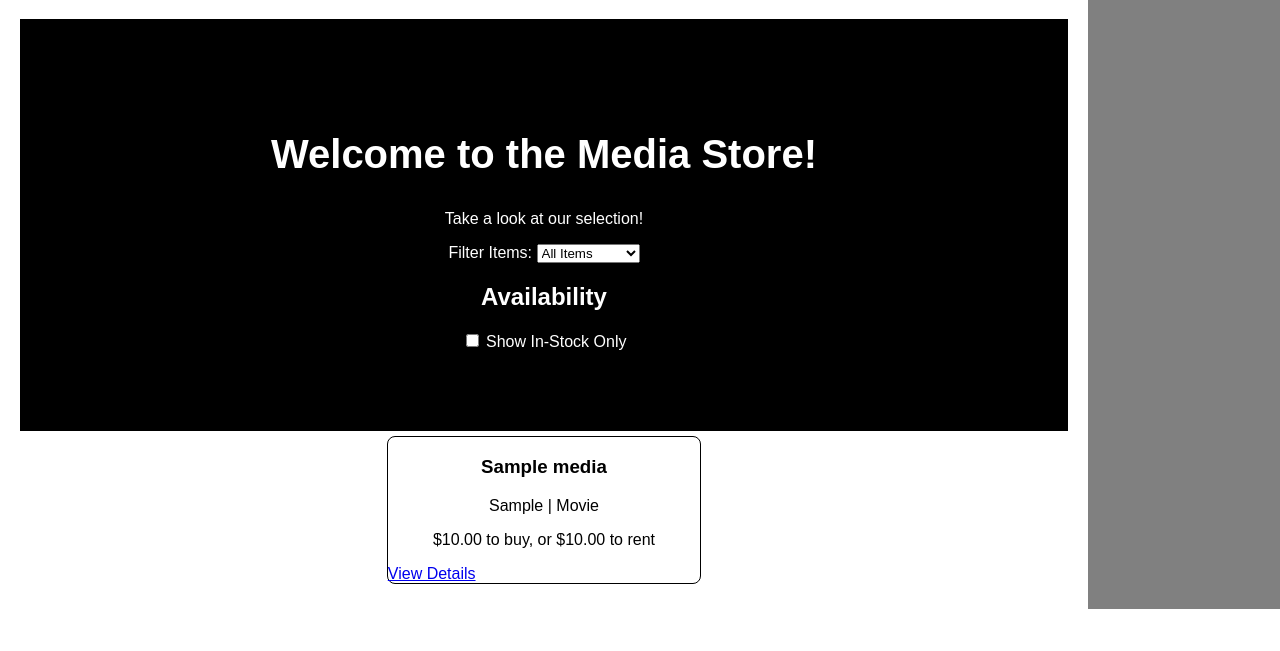
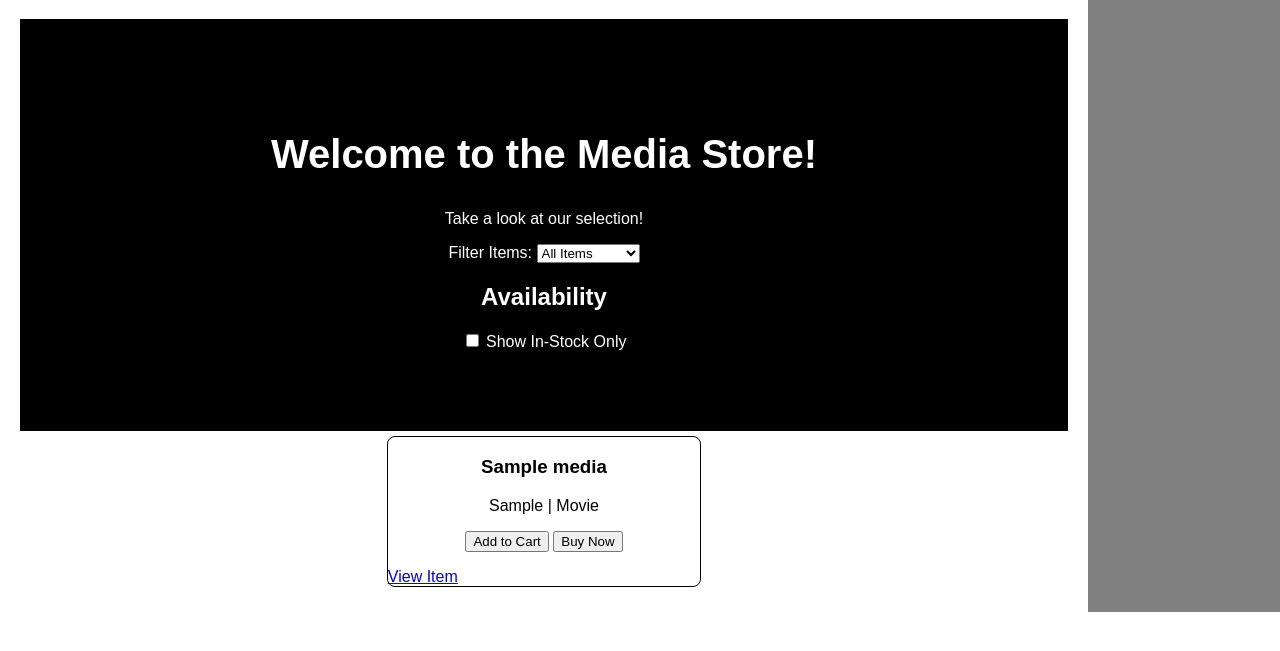
Before and after one commit to its-bzak/media-store, a Django app: page /media/ in a window 1280 px wide. Shown: the part 19-670 px from the top of the page. Run offline with Django 5.2, Linux system fonts and the light colour scheme; tables that the repository leaves empty hold one stand-in row (values such as "Sample post").

Commit message:
Created item_page.css, and routed 'view details' button to bring user to item_info.html

```diff
--- a/backend/static/css/style.css
+++ b/backend/static/css/style.css
@@ -32,7 +32,7 @@ body {
     flex-direction: row-reverse;
 }
 
-.user-info {
+.shopping-cart {
     -ms-flex: 15%;
     flex: 15%;
     background-color: grey;
--- a/backend/store/templates/media/media_list.html
+++ b/backend/store/templates/media/media_list.html
@@ -5,7 +5,7 @@
 
 {% block content %}
 <main class="shop-container">
-    <aside class="user-info">
+    <aside class="shopping-cart">
 
     </aside>
 
@@ -35,15 +35,14 @@
                     <h3 class="product-title">{{ item.title }}</h3>
                     <p class="product-genre">{{ item.genre }} | {{ item.get_media_type_display }}</p>
                     <p class="product-price">
-                        <span class="buy-price">${{ item.buyprice }} to buy, or </span>
-                        {% if item.rentalprice > 0 %}
-                        <span class="rental-price">${{ item.rentalprice }} to rent</span>
+                        <button class="cart-button">Add to Cart</button>
+                        {% if item.stock_quantity == 0 %}
+                            <button class="buy-button" disabled>Buy Now</button>
+                        {% elif item.stock_quantity > 0 %}
+                        <button class="buy-button">Buy Now</button>
                         {% endif %}
                     </p>
-                    {% if item.stock_quantity == 0 %}
-                        <span class="stock-label out-of-stock">Out of Stock</span>
-                    {% endif %}
-                    <a href="{% url 'media_page' slug=item.slug %}" class="btn-view">View Details</a>
+                    <a href="{% url 'item_info' slug=item.slug %}" class="btn-view">View Item</a>
                 </div>
             </div>
             {% endfor %}
--- a/backend/store/urls.py
+++ b/backend/store/urls.py
@@ -5,5 +5,5 @@ urlpatterns = [
     path('', views.media_list, name='media_list'),       # /media/
     path('about/', views.about, name='about'),           # /media/about/
     path('cart/', views.cart_view, name='cart_view'),    # /media/cart/
-    path('<slug:slug>/', views.media_page, name='media_page'),  # /media/<slug>/
+    path('<slug:slug>/', views.item_info, name='item_info'),  # /media/<slug>/
 ]
--- a/backend/store/views.py
+++ b/backend/store/views.py
@@ -11,12 +11,12 @@ def media_list(request):
     return render(request, 'media/media_list.html', {'media_items': media_items})
 
 
-def media_page(request, slug):
+def item_info(request, slug):
     """
     Displays a single media item's details.
     """
     media_item = get_object_or_404(Media, slug=slug)
-    return render(request, 'media/media_detail.html', {'media_item': media_item})
+    return render(request, 'media/item_info.html', {'media_item': media_item})
 
 
 def about(request):
```
Also changed, not shown: backend/static/css/item_page.css (added, +24 -0 lines), backend/store/templates/media/item_info.html (added, +26 -0 lines).
